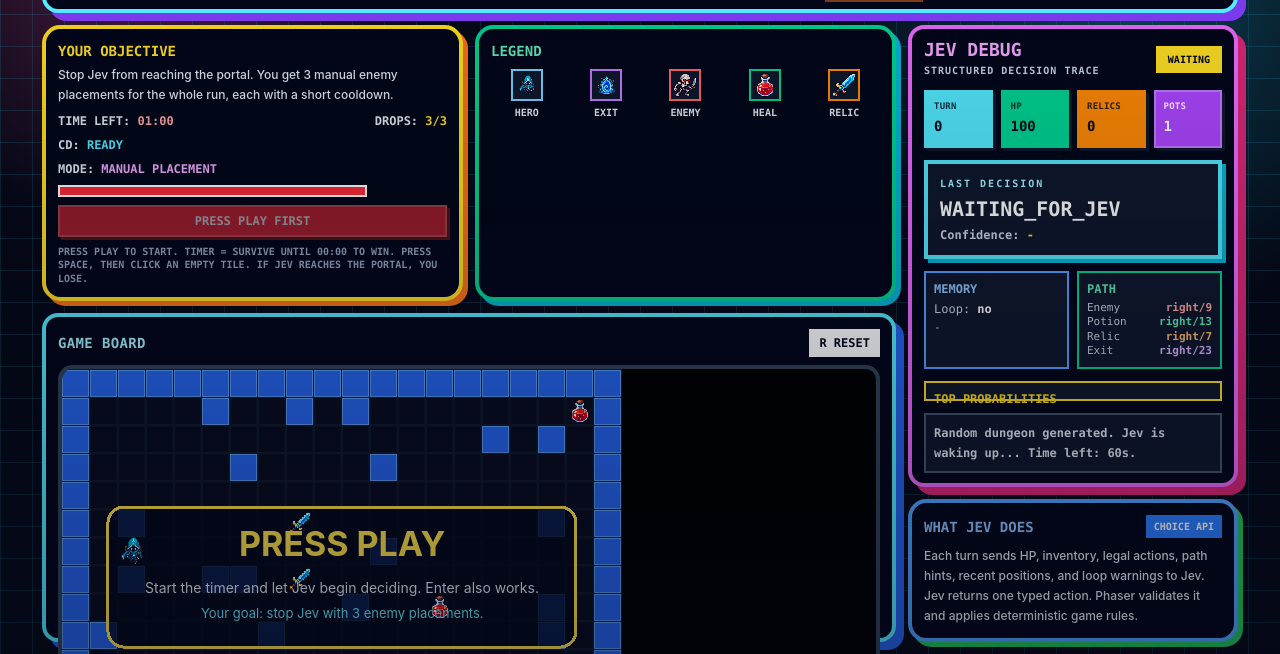
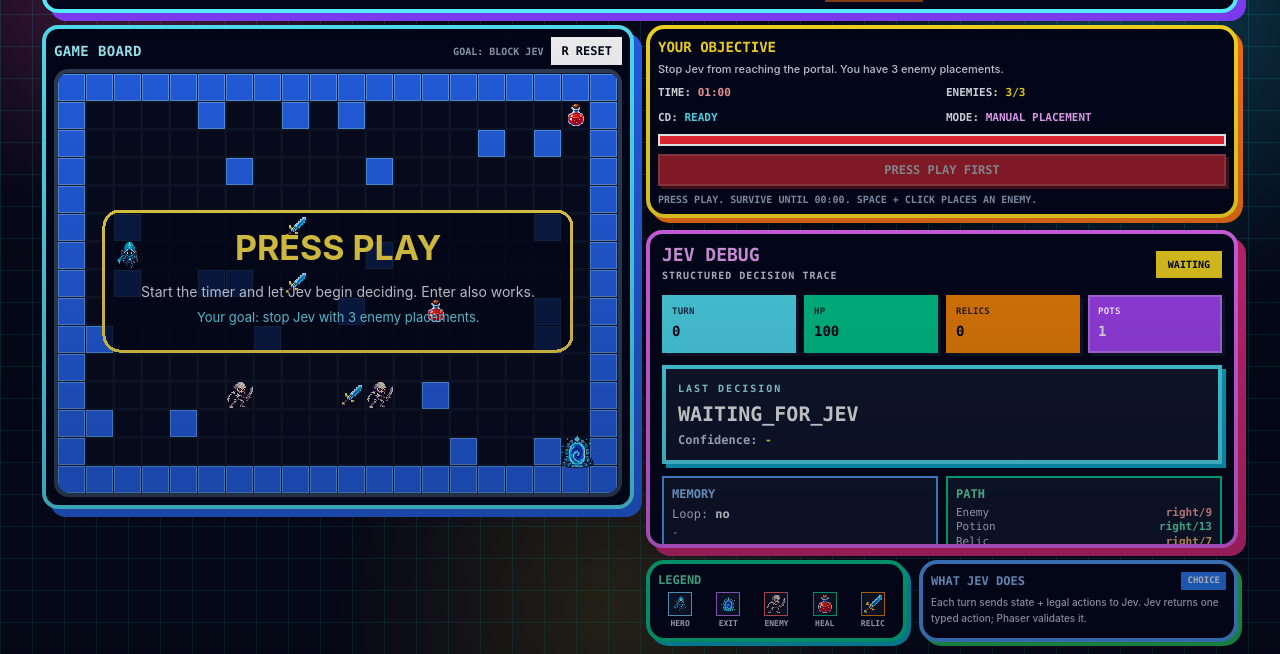
Before and after one commit to Jua12n/jev-dungeon-runner, a website built with Vite: page index.html in a window 1280 px wide. Shown: the part 146-800 px from the top of the page. Built offline with nearby package versions, Linux system fonts and the light colour scheme; animation ran at ten frames a second.

Commit message:
Compact gameplay layout to fit viewport

```diff
--- a/index.html
+++ b/index.html
@@ -33,53 +33,62 @@
         </div>
       </header>
 
-      <section class="grid min-h-0 grid-cols-[auto_minmax(330px,1fr)] gap-3">
-        <section class="grid min-h-0 grid-rows-[auto_1fr] gap-3">
-          <article class="grid grid-cols-[1fr_1fr] gap-3">
-            <div class="rounded-xl border-4 border-yellow-300 bg-slate-950 p-3 shadow-[5px_5px_0_#f97316]">
-              <h2 class="font-mono text-sm font-black uppercase text-yellow-300" data-i18n-en="Your objective" data-i18n-es="Tu objetivo">Your objective</h2>
-              <p class="mt-1 text-xs font-medium leading-5 text-slate-200" data-i18n-en="Stop Jev from reaching the portal. You get 3 manual enemy placements for the whole run, each with a short cooldown." data-i18n-es="Impide que Jev llegue al portal. Solo tienes 3 enemigos en toda la partida, así que colócalos con cabeza. Cada uso tiene un breve cooldown.">Stop Jev from reaching the portal. You get 3 manual enemy placements for the whole run, each with a short cooldown.</p>
-              <div id="opponent-panel" class="mt-2 grid grid-cols-[1fr_auto] items-center gap-2 font-mono text-xs font-black uppercase text-slate-200">
-                <span data-i18n-html-en="Time left: <strong id='run-timer' class='text-red-300'>01:00</strong>" data-i18n-html-es="Tiempo restante: <strong id='run-timer' class='text-red-300'>01:00</strong>">Time left: <strong id="run-timer" class="text-red-300">01:00</strong></span>
-                <span data-i18n-html-en="Drops: <strong id='enemy-drops-left' class='text-yellow-300'>3/3</strong>" data-i18n-html-es="Enemigos: <strong id='enemy-drops-left' class='text-yellow-300'>3/3</strong>">Drops: <strong id="enemy-drops-left" class="text-yellow-300">3/3</strong></span>
-                <span>CD: <strong id="enemy-drop-cooldown" class="text-cyan-300">ready</strong></span>
-                <span class="col-span-2" data-i18n-html-en="Mode: <strong id='placement-mode-status' class='text-fuchsia-300'>manual placement</strong>" data-i18n-html-es="Modo: <strong id='placement-mode-status' class='text-fuchsia-300'>colocación manual</strong>">Mode: <strong id="placement-mode-status" class="text-fuchsia-300">manual placement</strong></span>
-                <span class="h-3 border-2 border-white bg-slate-900"><span id="run-timer-bar" class="block h-full bg-red-500" style="width: 100%"></span></span>
-                <button id="drop-enemy-btn" class="col-span-2 border-2 border-red-400 bg-red-500 px-3 py-1.5 text-xs font-black uppercase text-white shadow-[3px_3px_0_#7f1d1d] transition hover:-translate-y-0.5">Select enemy tile</button>
-                <button id="start-run-btn-mobile" class="col-span-2 border-4 border-yellow-200 bg-yellow-300 px-3 py-1.5 text-xs font-black uppercase text-slate-950 shadow-[3px_3px_0_#f97316] lg:hidden">▶ Play run</button>
-                <span class="col-span-2 text-[10px] text-slate-400" data-i18n-en="Press Play to start. Timer = survive until 00:00 to win. Press Space, then click an empty tile. If Jev reaches the portal, you lose." data-i18n-es="Pulsa Play para empezar. Ganas si aguantas hasta 00:00. Pulsa Espacio y luego haz click en una casilla vacía. Si Jev llega al portal, pierdes.">Press Play to start. Timer = survive until 00:00 to win. Press Space, then click an empty tile. If Jev reaches the portal, you lose.</span>
+      <section class="grid min-h-0 grid-cols-[auto_minmax(360px,1fr)] gap-3">
+        <section class="min-h-0">
+          <article class="min-h-0 rounded-2xl border-4 border-cyan-300 bg-slate-950 p-2 shadow-[8px_8px_0_#2563eb]">
+            <div class="mb-1 flex items-center justify-between">
+              <h2 class="font-mono text-sm font-black uppercase tracking-wide text-cyan-200" data-i18n-en="Game board" data-i18n-es="Tablero">Game board</h2>
+              <div class="flex items-center gap-2">
+                <span class="hidden font-mono text-[10px] font-black uppercase text-slate-400 md:inline" data-i18n-en="Goal: block Jev" data-i18n-es="Meta: bloquear a Jev">Goal: block Jev</span>
+                <kbd class="border-2 border-white bg-white px-2 py-1 font-mono text-xs font-black text-slate-950">R RESET</kbd>
               </div>
-            </div>
-            <div class="rounded-xl border-4 border-emerald-400 bg-slate-950 p-3 shadow-[5px_5px_0_#06b6d4]">
-              <h2 class="font-mono text-sm font-black uppercase text-emerald-300" data-i18n-en="Legend" data-i18n-es="Leyenda">Legend</h2>
-              <ul class="mt-2 grid grid-cols-5 gap-2 font-mono text-[10px] font-bold uppercase text-slate-200">
-                <li class="flex flex-col items-center gap-1"><span class="grid h-8 w-8 place-items-center border-2 border-sky-300 bg-slate-900"><img class="max-h-5 max-w-5 object-contain [image-rendering:pixelated]" src="/assets/main-front.png" alt="" /></span><span data-i18n-en="Hero" data-i18n-es="Héroe">Hero</span></li>
-                <li class="flex flex-col items-center gap-1"><span class="grid h-8 w-8 place-items-center border-2 border-purple-400 bg-slate-900"><img class="max-h-6 max-w-6 object-contain [image-rendering:pixelated]" src="/assets/portal.png" alt="" /></span><span data-i18n-en="Exit" data-i18n-es="Portal">Exit</span></li>
-                <li class="flex flex-col items-center gap-1"><span class="grid h-8 w-8 place-items-center border-2 border-red-400 bg-slate-900"><img class="max-h-6 max-w-6 object-contain [image-rendering:pixelated]" src="/assets/enemy.png" alt="" /></span><span data-i18n-en="Enemy" data-i18n-es="Enemigo">Enemy</span></li>
-                <li class="flex flex-col items-center gap-1"><span class="grid h-8 w-8 place-items-center border-2 border-emerald-400 bg-slate-900"><img class="max-h-6 max-w-6 object-contain [image-rendering:pixelated]" src="/assets/potion.png" alt="" /></span><span data-i18n-en="Heal" data-i18n-es="Cura">Heal</span></li>
-                <li class="flex flex-col items-center gap-1"><span class="grid h-8 w-8 place-items-center border-2 border-orange-400 bg-slate-900"><img class="max-h-6 max-w-6 object-contain [image-rendering:pixelated]" src="/assets/sword.png" alt="" /></span><span data-i18n-en="Relic" data-i18n-es="Reliquia">Relic</span></li>
-              </ul>
-            </div>
-          </article>
-
-          <article class="min-h-0 rounded-2xl border-4 border-cyan-300 bg-slate-950 p-3 shadow-[8px_8px_0_#2563eb]">
-            <div class="mb-2 flex items-center justify-between">
-              <h2 class="font-mono text-sm font-black uppercase tracking-wide text-cyan-200" data-i18n-en="Game board" data-i18n-es="Tablero">Game board</h2>
-              <kbd class="border-2 border-white bg-white px-2 py-1 font-mono text-xs font-black text-slate-950">R RESET</kbd>
             </div>
             <div id="game" class="overflow-hidden rounded-lg border-4 border-slate-700 bg-black"></div>
           </article>
         </section>
 
-        <aside class="grid min-h-0 grid-rows-[1fr_auto] gap-3">
+        <aside class="grid min-h-0 grid-rows-[auto_minmax(0,1fr)_auto] gap-3">
+          <section class="rounded-xl border-4 border-yellow-300 bg-slate-950 p-2 shadow-[5px_5px_0_#f97316]">
+            <div class="flex items-start justify-between gap-3">
+              <div>
+                <h2 class="font-mono text-sm font-black uppercase text-yellow-300" data-i18n-en="Your objective" data-i18n-es="Tu objetivo">Your objective</h2>
+                <p class="mt-1 text-[11px] font-medium leading-4 text-slate-300" data-i18n-en="Stop Jev from reaching the portal. You have 3 enemy placements." data-i18n-es="Impide que Jev llegue al portal. Tienes 3 enemigos.">Stop Jev from reaching the portal. You have 3 enemy placements.</p>
+              </div>
+              <button id="start-run-btn-mobile" class="border-4 border-yellow-200 bg-yellow-300 px-3 py-1.5 text-xs font-black uppercase text-slate-950 shadow-[3px_3px_0_#f97316] lg:hidden">▶ Play</button>
+            </div>
+
+            <div id="opponent-panel" class="mt-2 grid grid-cols-4 items-center gap-2 font-mono text-[11px] font-black uppercase text-slate-200">
+              <span class="col-span-2" data-i18n-html-en="Time: <strong id='run-timer' class='text-red-300'>01:00</strong>" data-i18n-html-es="Tiempo: <strong id='run-timer' class='text-red-300'>01:00</strong>">Time: <strong id="run-timer" class="text-red-300">01:00</strong></span>
+              <span class="col-span-2" data-i18n-html-en="Enemies: <strong id='enemy-drops-left' class='text-yellow-300'>3/3</strong>" data-i18n-html-es="Enemigos: <strong id='enemy-drops-left' class='text-yellow-300'>3/3</strong>">Enemies: <strong id="enemy-drops-left" class="text-yellow-300">3/3</strong></span>
+              <span class="col-span-2">CD: <strong id="enemy-drop-cooldown" class="text-cyan-300">ready</strong></span>
+              <span class="col-span-2" data-i18n-html-en="Mode: <strong id='placement-mode-status' class='text-fuchsia-300'>manual</strong>" data-i18n-html-es="Modo: <strong id='placement-mode-status' class='text-fuchsia-300'>manual</strong>">Mode: <strong id="placement-mode-status" class="text-fuchsia-300">manual</strong></span>
+              <span class="col-span-4 h-3 border-2 border-white bg-slate-900"><span id="run-timer-bar" class="block h-full bg-red-500" style="width: 100%"></span></span>
+              <button id="drop-enemy-btn" class="col-span-4 border-2 border-red-400 bg-red-500 px-3 py-1.5 text-xs font-black uppercase text-white shadow-[3px_3px_0_#7f1d1d] transition hover:-translate-y-0.5">Select enemy tile</button>
+              <span class="col-span-4 text-[10px] leading-3 text-slate-400" data-i18n-en="Press Play. Survive until 00:00. Space + click places an enemy." data-i18n-es="Pulsa Play. Aguanta hasta 00:00. Espacio + click coloca enemigo.">Press Play. Survive until 00:00. Space + click places an enemy.</span>
+            </div>
+          </section>
+
           <section id="decision-panel" class="min-h-0 overflow-hidden rounded-2xl border-4 border-fuchsia-400 bg-slate-950 p-3 shadow-[8px_8px_0_#db2777]"></section>
 
-          <section class="rounded-xl border-4 border-blue-400 bg-slate-950 p-3 shadow-[5px_5px_0_#22c55e]">
-            <div class="mb-2 flex items-center justify-between gap-3">
-              <h2 class="font-mono text-sm font-black uppercase text-blue-300" data-i18n-en="What Jev does" data-i18n-es="Qué hace Jev">What Jev does</h2>
-              <span class="bg-blue-500 px-2 py-1 font-mono text-[10px] font-black uppercase text-white">choice API</span>
+          <section class="grid grid-cols-[0.9fr_1.1fr] gap-3">
+            <div class="rounded-xl border-4 border-emerald-400 bg-slate-950 p-2 shadow-[4px_4px_0_#06b6d4]">
+              <h2 class="font-mono text-xs font-black uppercase text-emerald-300" data-i18n-en="Legend" data-i18n-es="Leyenda">Legend</h2>
+              <ul class="mt-1 grid grid-cols-5 gap-1 font-mono text-[8px] font-bold uppercase text-slate-200">
+                <li class="flex flex-col items-center gap-0.5"><span class="grid h-6 w-6 place-items-center border border-sky-300 bg-slate-900"><img class="max-h-4 max-w-4 object-contain [image-rendering:pixelated]" src="/assets/main-front.png" alt="" /></span><span data-i18n-en="Hero" data-i18n-es="Héroe">Hero</span></li>
+                <li class="flex flex-col items-center gap-0.5"><span class="grid h-6 w-6 place-items-center border border-purple-400 bg-slate-900"><img class="max-h-5 max-w-5 object-contain [image-rendering:pixelated]" src="/assets/portal.png" alt="" /></span><span data-i18n-en="Exit" data-i18n-es="Portal">Exit</span></li>
+                <li class="flex flex-col items-center gap-0.5"><span class="grid h-6 w-6 place-items-center border border-red-400 bg-slate-900"><img class="max-h-5 max-w-5 object-contain [image-rendering:pixelated]" src="/assets/enemy.png" alt="" /></span><span data-i18n-en="Enemy" data-i18n-es="Enemigo">Enemy</span></li>
+                <li class="flex flex-col items-center gap-0.5"><span class="grid h-6 w-6 place-items-center border border-emerald-400 bg-slate-900"><img class="max-h-5 max-w-5 object-contain [image-rendering:pixelated]" src="/assets/potion.png" alt="" /></span><span data-i18n-en="Heal" data-i18n-es="Cura">Heal</span></li>
+                <li class="flex flex-col items-center gap-0.5"><span class="grid h-6 w-6 place-items-center border border-orange-400 bg-slate-900"><img class="max-h-5 max-w-5 object-contain [image-rendering:pixelated]" src="/assets/sword.png" alt="" /></span><span data-i18n-en="Relic" data-i18n-es="Reliquia">Relic</span></li>
+              </ul>
             </div>
-            <p class="text-xs font-medium leading-5 text-slate-200" data-i18n-en="Each turn sends HP, inventory, legal actions, path hints, recent positions, and loop warnings to Jev. Jev returns one typed action. Phaser validates it and applies deterministic game rules." data-i18n-es="En cada turno enviamos a Jev la vida, el inventario, las acciones válidas, pistas de ruta y memoria reciente. Jev devuelve una acción tipada; Phaser la valida y aplica las reglas del juego.">Each turn sends HP, inventory, legal actions, path hints, recent positions, and loop warnings to Jev. Jev returns one typed action. Phaser validates it and applies deterministic game rules.</p>
+
+            <div class="rounded-xl border-4 border-blue-400 bg-slate-950 p-2 shadow-[4px_4px_0_#22c55e]">
+              <div class="mb-1 flex items-center justify-between gap-2">
+                <h2 class="font-mono text-xs font-black uppercase text-blue-300" data-i18n-en="What Jev does" data-i18n-es="Qué hace Jev">What Jev does</h2>
+                <span class="bg-blue-500 px-1.5 py-0.5 font-mono text-[9px] font-black uppercase text-white">choice</span>
+              </div>
+              <p class="text-[10px] font-medium leading-4 text-slate-300" data-i18n-en="Each turn sends state + legal actions to Jev. Jev returns one typed action; Phaser validates it." data-i18n-es="Cada turno envía estado + acciones válidas a Jev. Jev devuelve una acción tipada; Phaser la valida.">Each turn sends state + legal actions to Jev. Jev returns one typed action; Phaser validates it.</p>
+            </div>
           </section>
         </aside>
       </section>
```
